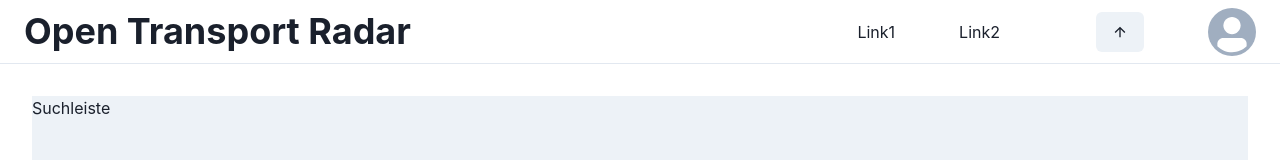
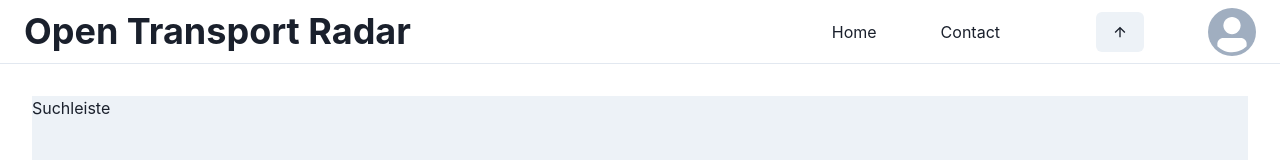
Before and after one commit to TimothyIsaac/open-transport-radar-vite-test, a React (Vite) app: page / in a window 1280 px wide. Shown: the top 160 px of the page. Built offline with nearby package versions, Linux system fonts and the light colour scheme.

Commit message:
routes to home and feedback form added

```diff
--- a/Routes.tsx
+++ b/Routes.tsx
@@ -9,7 +9,7 @@ function AppRoutes() {
         <Routes>
             <Route path="/" element={<Home/>}/>
             <Route path="/settings" element={<Settings/>}/>
-            <Route path="/contact-form" element={<ContactForm/>}/>
+            <Route path="/feedback" element={<ContactForm/>}/>
         </Routes>
     </BrowserRouter>
   )
--- a/src/components/Header/Header.tsx
+++ b/src/components/Header/Header.tsx
@@ -30,10 +30,10 @@ function Header() {
                 </Center>
                 <Center display={{ base: 'none', md: 'flex' }}>
                     <Box mx={"2rem"}>
-                        <NavLink to={"/home"}>Link1</NavLink>
+                        <NavLink to={"/"}>Home</NavLink>
                     </Box>
                     <Box mx={"2rem"} mr={"4rem"}>
-                        <NavLink to={"/home"}>Link2</NavLink>
+                        <NavLink to={"/feedback"}>Contact</NavLink>
                     </Box>
                     <Box mx={"2rem"} mr={"4rem"}>
                         <ColorModeToggle/>
@@ -63,7 +63,7 @@ function Header() {
                     <Stack as="nav" spacing={4}>
                         <NavLink to={"/home"}>Settings</NavLink>
                         <NavLink to={"/home"}>Link2</NavLink>
-                        <NavLink to={"/contact-form"}>ContactForm</NavLink>
+                        <NavLink to={"/feedback"}>Contact</NavLink>
                     </Stack>
                 </Box>
             ) : null}
```
